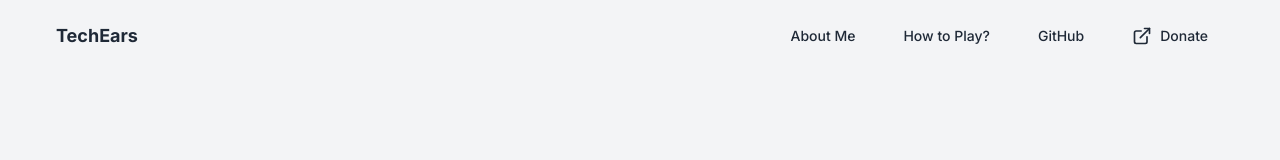
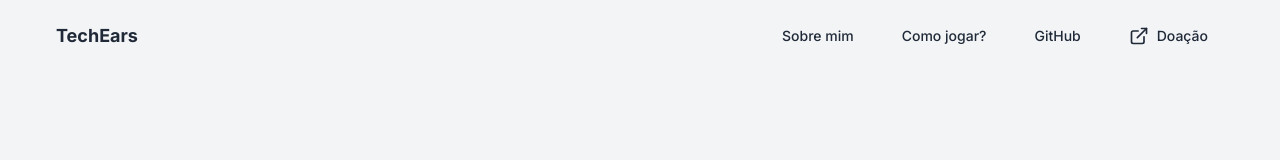
Before and after one commit to arthcc/tech-ears, a Next.js app: page / in a window 1280 px wide. Shown: the top 160 px of the page. Built offline with nearby package versions, Linux system fonts and the light colour scheme.

Commit message:
implements language texts handle in header component :globe_with_meridians:

```diff
--- a/components/header/HeaderDesktop.tsx
+++ b/components/header/HeaderDesktop.tsx
@@ -1,8 +1,13 @@
+"use client";
 import { Button } from "../ui/button";
 import Link from "next/link";
 import { ExternalLink } from "lucide-react";
+import { useContext } from "react";
+import { LanguageContext } from "@/src/context/LanguageContext";
 
 export default function HeaderDesktop() {
+  const { language } = useContext(LanguageContext);
+
   return (
     <header className="hidden sm:flex px-4 lg:px-6 h-14 items-center bg-gray-100 dark:bg-gray-900 w-full fixed top-0 z-10">
       <div className="sm:container pt-4 mx-auto flex items-center justify-between w-full">
@@ -18,7 +23,7 @@ export default function HeaderDesktop() {
               variant="link"
               className="text-gray-800 dark:text-gray-200 hover:text-gray-600 dark:hover:text-gray-400"
             >
-              About Me
+              {language == "english" ? "About me" : "Sobre mim"}
             </Button>
           </Link>
           <Link
@@ -29,7 +34,7 @@ export default function HeaderDesktop() {
               variant="link"
               className="text-gray-800 dark:text-gray-200 hover:text-gray-600 dark:hover:text-gray-400"
             >
-              How to Play?
+              {language == "english" ? "How to Play?" : "Como jogar?"}
             </Button>
           </Link>
           <Link
@@ -54,7 +59,7 @@ export default function HeaderDesktop() {
               className="text-gray-800 dark:text-gray-200 hover:text-gray-600 dark:hover:text-gray-400 flex gap-2 items-cente"
             >
               <ExternalLink size={20} className="text-gray-800 dark:text-gray-200" />
-              <span>Donate</span>
+              <span>{language == "english" ? "Donate" : "Doação"}</span>
             </Button>
           </Link>
         </div>
--- a/components/header/HeaderMobile.tsx
+++ b/components/header/HeaderMobile.tsx
@@ -1,14 +1,16 @@
 "use client";
 
-import React, { useState } from "react";
+import React, { useContext, useState } from "react";
 import { Button } from "../ui/button";
 import Link from "next/link";
 import { ExternalLink, Menu, X } from "lucide-react";
+import { LanguageContext } from "@/src/context/LanguageContext";
 
 export default function HeaderMobile() {
   const [menuMobile, setMenuMobile] = useState(false);
+  const handleMenu = () => setMenuMobile(!menuMobile);
 
-  const handleMenu = () => setMenuMobile(!menuMobile);
+  const { language } = useContext(LanguageContext);
 
   return (
     <header className="flex sm:hidden px-4 lg:px-6 h-14 items-center bg-gray-100 dark:bg-gray-900 w-full fixed top-0 z-10">
@@ -27,18 +29,16 @@ export default function HeaderMobile() {
       </div>
 
       <div
-        className={`${
-          menuMobile ? "opacity-100 pointer-events-auto" : "opacity-0 pointer-events-none"
-        } duration-300 absolute w-full h-screen top-0 left-0`}
+        className={`${menuMobile ? "opacity-100 pointer-events-auto" : "opacity-0 pointer-events-none"
+          } duration-300 absolute w-full h-screen top-0 left-0`}
       >
         <div
           onClick={handleMenu}
           className="content-[''] w-full h-screen bg-[rgba(0,0,0,0.4)] absolute top-0 left-0 z-10"
         />
         <div
-          className={`${
-            menuMobile ? "right-0" : "-right-[220px]"
-          } duration-300 absolute w-[220px] h-screen bg-background top-0 z-20`}
+          className={`${menuMobile ? "right-0" : "-right-[220px]"
+            } duration-300 absolute w-[220px] h-screen bg-background top-0 z-20`}
         >
           <div className="flex items-end flex-col p-4">
             <Button
@@ -57,7 +57,7 @@ export default function HeaderMobile() {
                 variant="link"
                 className="text-gray-800 dark:text-gray-200 hover:text-gray-600 dark:hover:text-gray-400"
               >
-                About Me
+                {language == "english" ? "About me" : "Sobre mim"}
               </Button>
             </Link>
             <Link
@@ -68,7 +68,7 @@ export default function HeaderMobile() {
                 variant="link"
                 className="text-gray-800 dark:text-gray-200 hover:text-gray-600 dark:hover:text-gray-400"
               >
-                How to Play?
+                {language == "english" ? "How to Play?" : "Como jogar?"}
               </Button>
             </Link>
             <Link
@@ -81,7 +81,7 @@ export default function HeaderMobile() {
                 className="text-gray-800 dark:text-gray-200 hover:text-gray-600 dark:hover:text-gray-400 flex gap-2 items-center"
               >
                 <ExternalLink size={20} />
-                <span>Donate</span>
+                <span>{language == "english" ? "Donate" : "Doação"}</span>
               </Button>
             </Link>
             <Link
```
